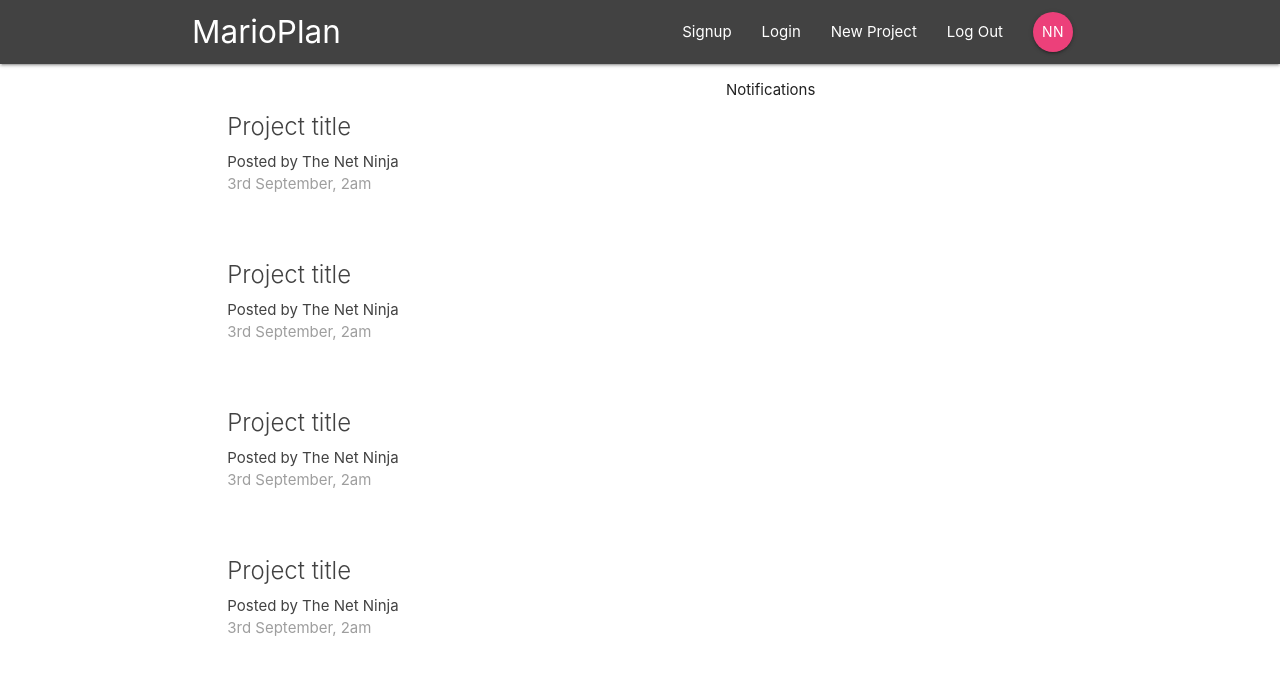
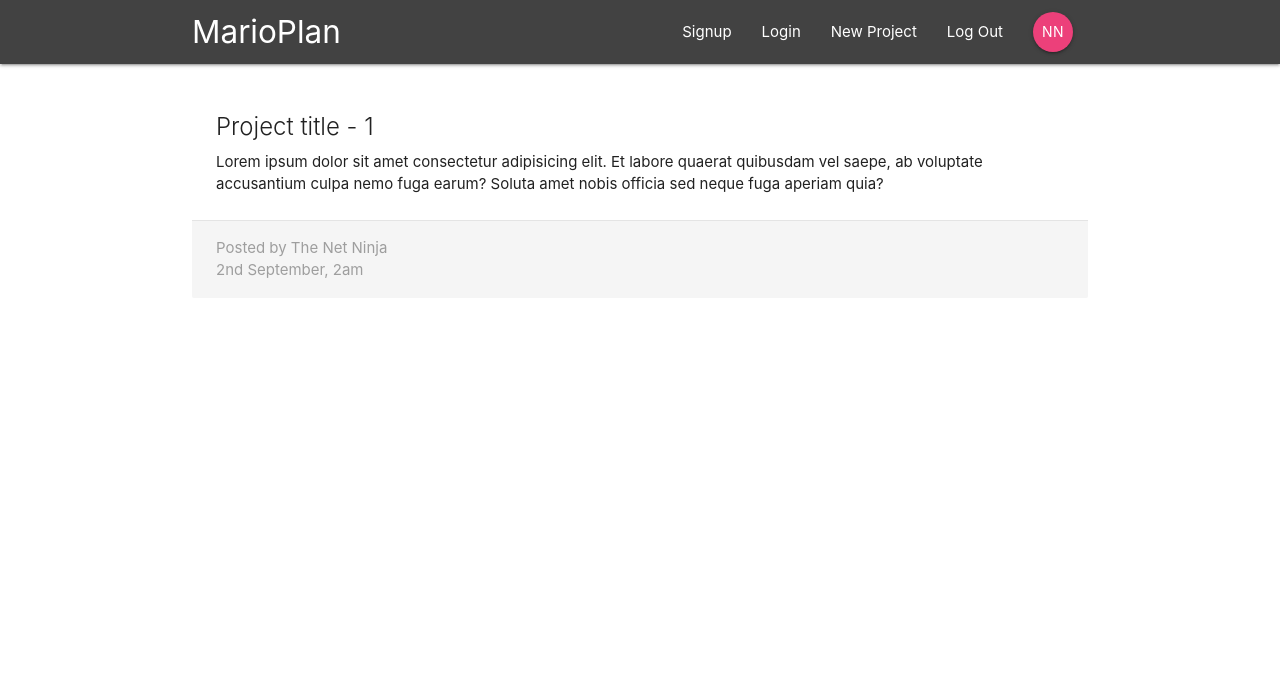
Before and after one commit to Charpell/MarioApp, a React (Create React App) app: page /project/1 in a window 1280 px wide. Shown: the top 674 px of the page. Built offline with nearby package versions, Linux system fonts and the light colour scheme.

Commit message:
Navigate to Project Details

```diff
--- a/src/App.js
+++ b/src/App.js
@@ -2,6 +2,8 @@ import React, { Component } from 'react';
 import { BrowserRouter, Switch, Route } from "react-router-dom";
 import Navbar from './components/layout/Navbar'
 import Dashboard from './components/dashboard/Dashboard'
+import ProjectDetails from './components/projects/ProjectDetails'
+
 
 class App extends Component {
   render() {
@@ -10,7 +12,8 @@ class App extends Component {
         <div className="App">
           <Navbar />
           <Switch>
-            <Route path='/'component={Dashboard} />
+            <Route exact path='/'component={Dashboard} />
+            <Route path='/project/:id' component={ProjectDetails} />
           </Switch>
         </div>
       </BrowserRouter>
--- a/src/components/projects/ProjectDetails.js
+++ b/src/components/projects/ProjectDetails.js
@@ -0,0 +1,21 @@
+import React from 'react'
+
+const ProjectDetails = (props) => {
+  const id = props.match.params.id;
+  return (
+    <div className="container section project-details">
+      <div className="card z-depth-0">
+        <div className="card-content">
+          <span className="card-title">Project title - { id }</span>
+          <p>Lorem ipsum dolor sit amet consectetur adipisicing elit. Et labore quaerat quibusdam vel saepe, ab voluptate accusantium culpa nemo fuga earum? Soluta amet nobis officia sed neque fuga aperiam quia?</p>
+        </div>
+        <div className="card-action grey lighten-4 grey-text">
+          <div>Posted by The Net Ninja</div>
+          <div>2nd September, 2am</div>
+        </div>
+      </div>
+    </div>
+  )
+}
+
+export default ProjectDetails
```
